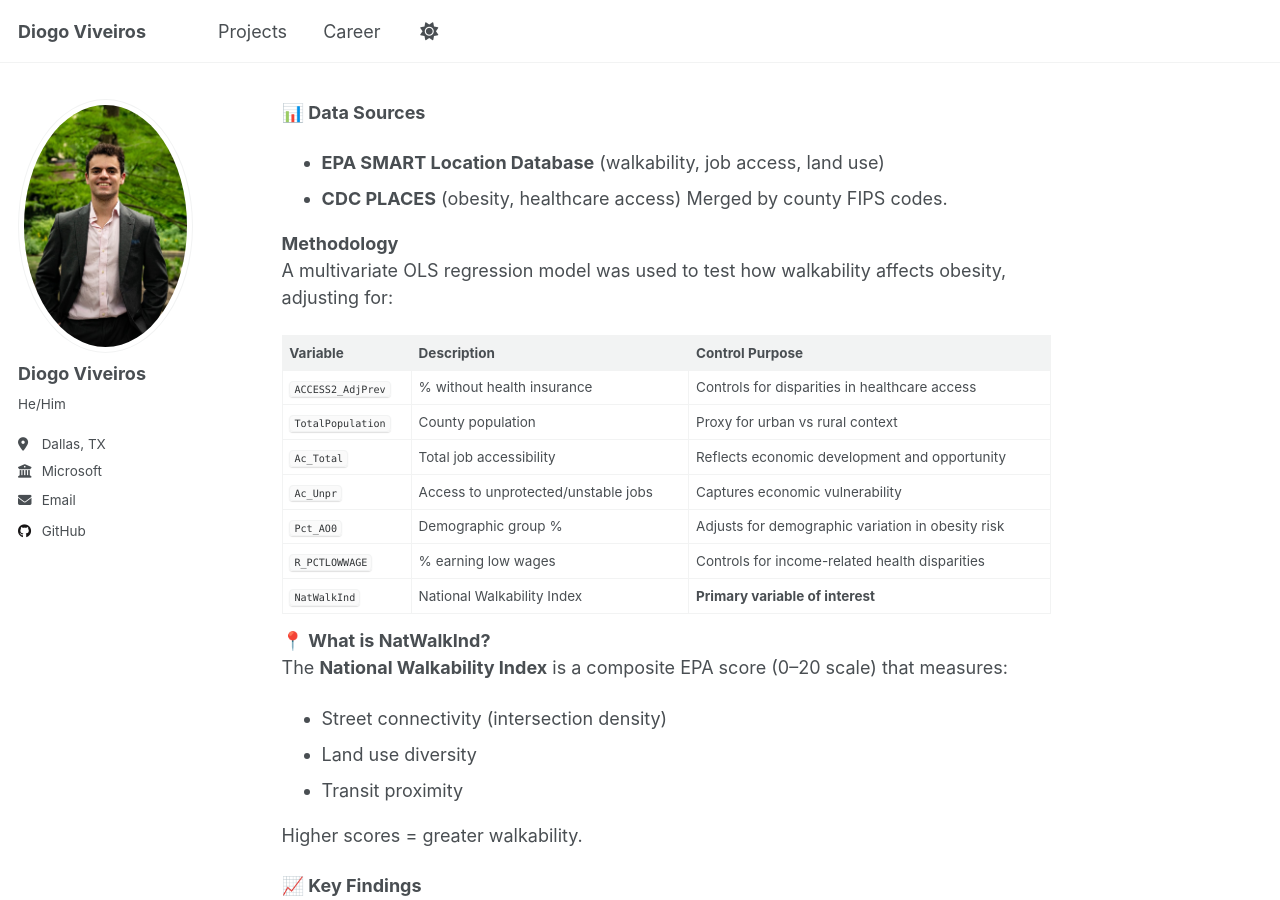
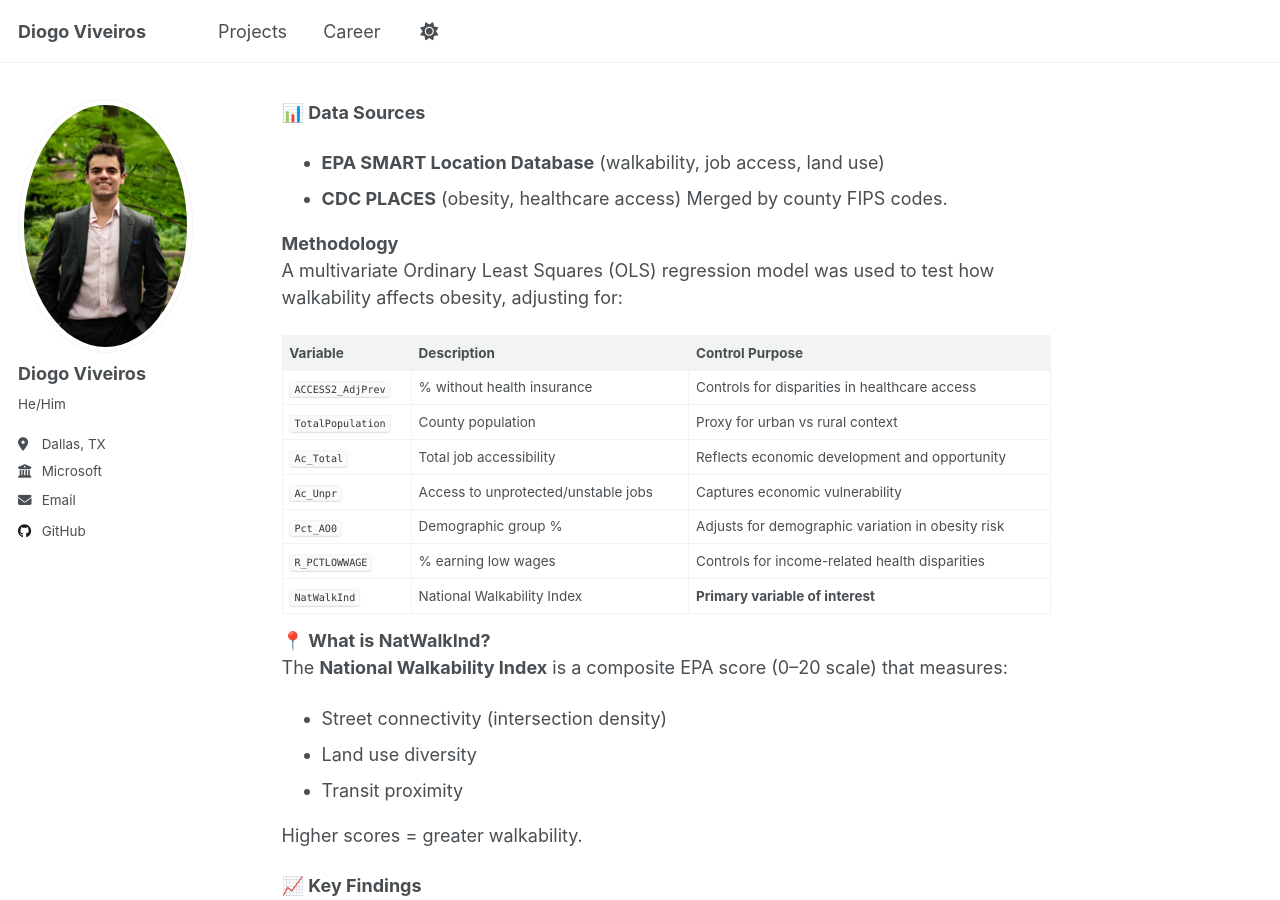
Before and after one commit to diogoviveiros/diogoviveiros.github.io, a Jekyll site: the page built from _portfolio/2walkability_obesity.md, in a window 1280 px wide and 900 px high, scrolled down 328 px. Built offline with Jekyll 4.4.1, drawn with Linux system fonts in a browser that asks for light colours.

Commit message:
Update 2walkability_obesity.md

```diff
--- a/_portfolio/2walkability_obesity.md
+++ b/_portfolio/2walkability_obesity.md
@@ -14,7 +14,7 @@ This project explores whether the EPA's National Walkability Index can predict o
 Merged by county FIPS codes.
 
 **Methodology**
-A multivariate OLS regression model was used to test how walkability affects obesity, adjusting for:
+A multivariate Ordinary Least Squares (OLS) regression model was used to test how walkability affects obesity, adjusting for:
 
 | Variable           | Description                              | Control Purpose                                         |
 |--------------------|------------------------------------------|----------------------------------------------------------|
```
